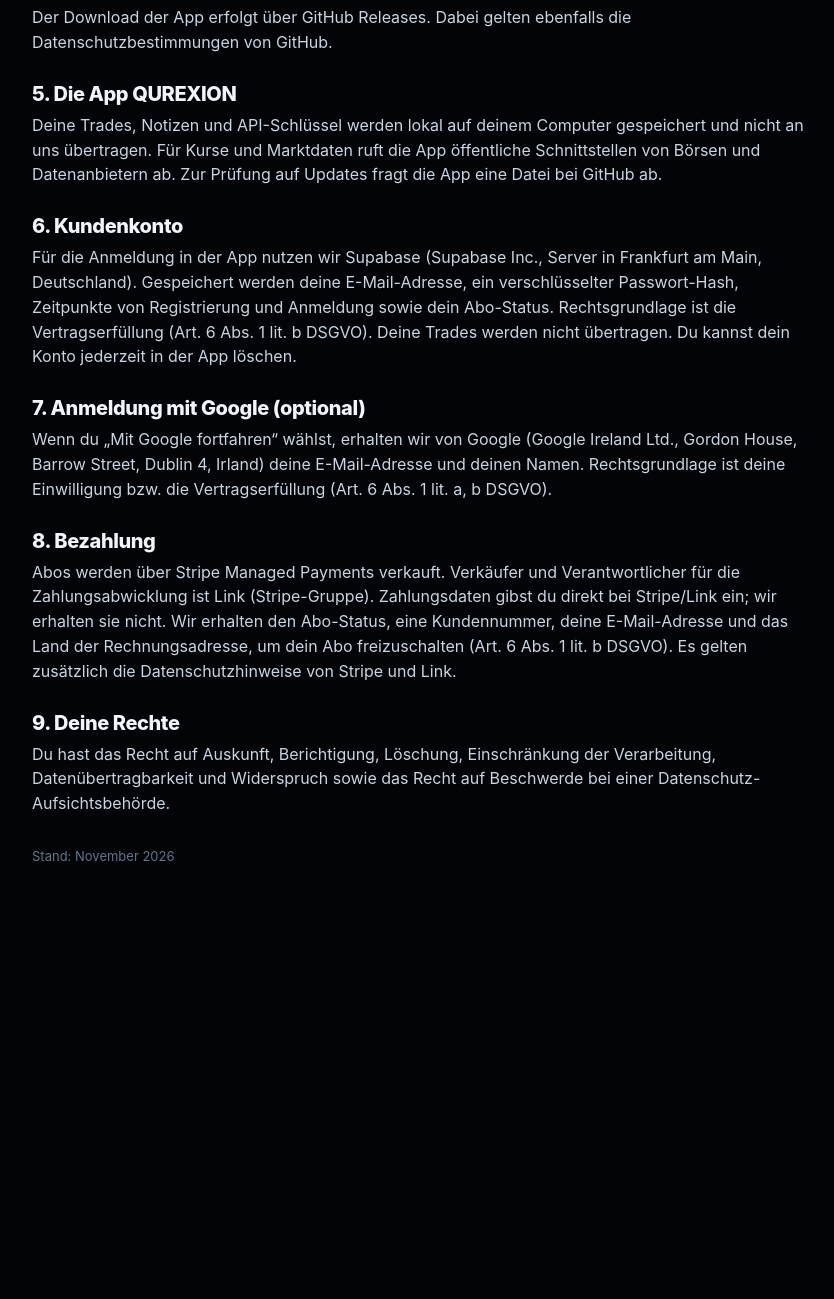
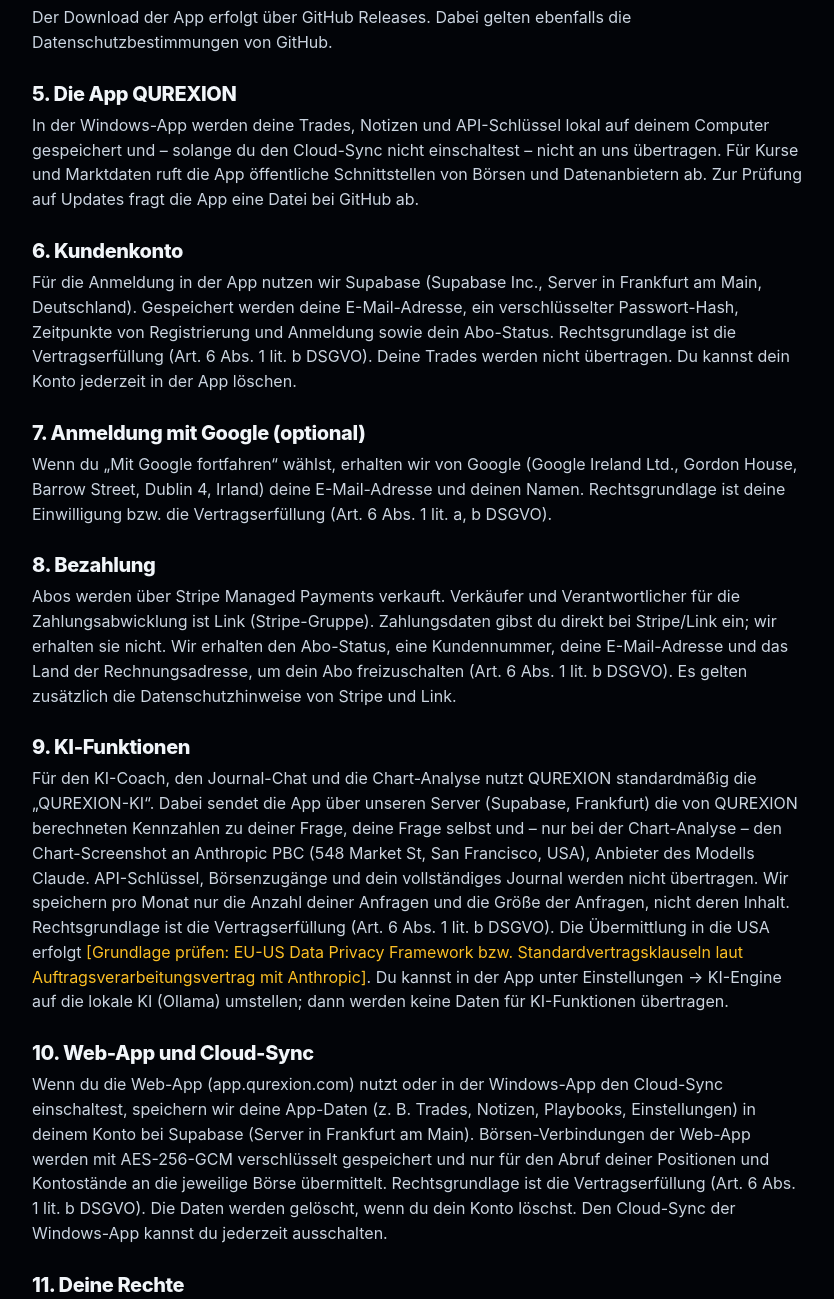
Before and after one commit to QurexionTracker/qurexion-website, a plain HTML site: page datenschutz.html in a window 1280 px wide. Shown: the part 627-1926 px from the top of the page, without its empty margins (222-1056 px from the left). Before the commit the page ends 1573 px from the top, so only its background shows below. Drawn offline with Linux system fonts and the light colour scheme.

Commit message:
Webseite: datenschutz.html

```diff
--- a/datenschutz.html
+++ b/datenschutz.html
@@ -157,14 +157,18 @@ footer a:hover{color:#fff}
 <h2>4. Download der App</h2>
 <p>Der Download der App erfolgt über GitHub Releases. Dabei gelten ebenfalls die Datenschutzbestimmungen von GitHub.</p>
 <h2>5. Die App QUREXION</h2>
-<p>Deine Trades, Notizen und API-Schlüssel werden lokal auf deinem Computer gespeichert und nicht an uns übertragen. Für Kurse und Marktdaten ruft die App öffentliche Schnittstellen von Börsen und Datenanbietern ab. Zur Prüfung auf Updates fragt die App eine Datei bei GitHub ab.</p>
+<p>In der Windows-App werden deine Trades, Notizen und API-Schlüssel lokal auf deinem Computer gespeichert und – solange du den Cloud-Sync nicht einschaltest – nicht an uns übertragen. Für Kurse und Marktdaten ruft die App öffentliche Schnittstellen von Börsen und Datenanbietern ab. Zur Prüfung auf Updates fragt die App eine Datei bei GitHub ab.</p>
 <h2>6. Kundenkonto</h2>
 <p>Für die Anmeldung in der App nutzen wir Supabase (Supabase Inc., Server in Frankfurt am Main, Deutschland). Gespeichert werden deine E-Mail-Adresse, ein verschlüsselter Passwort-Hash, Zeitpunkte von Registrierung und Anmeldung sowie dein Abo-Status. Rechtsgrundlage ist die Vertragserfüllung (Art. 6 Abs. 1 lit. b DSGVO). Deine Trades werden nicht übertragen. Du kannst dein Konto jederzeit in der App löschen.</p>
 <h2>7. Anmeldung mit Google (optional)</h2>
 <p>Wenn du „Mit Google fortfahren“ wählst, erhalten wir von Google (Google Ireland Ltd., Gordon House, Barrow Street, Dublin 4, Irland) deine E-Mail-Adresse und deinen Namen. Rechtsgrundlage ist deine Einwilligung bzw. die Vertragserfüllung (Art. 6 Abs. 1 lit. a, b DSGVO).</p>
 <h2>8. Bezahlung</h2>
 <p>Abos werden über Stripe Managed Payments verkauft. Verkäufer und Verantwortlicher für die Zahlungsabwicklung ist Link (Stripe-Gruppe). Zahlungsdaten gibst du direkt bei Stripe/Link ein; wir erhalten sie nicht. Wir erhalten den Abo-Status, eine Kundennummer, deine E-Mail-Adresse und das Land der Rechnungsadresse, um dein Abo freizuschalten (Art. 6 Abs. 1 lit. b DSGVO). Es gelten zusätzlich die Datenschutzhinweise von Stripe und Link.</p>
-<h2>9. Deine Rechte</h2>
+<h2>9. KI-Funktionen</h2>
+<p>Für den KI-Coach, den Journal-Chat und die Chart-Analyse nutzt QUREXION standardmäßig die „QUREXION-KI“. Dabei sendet die App über unseren Server (Supabase, Frankfurt) die von QUREXION berechneten Kennzahlen zu deiner Frage, deine Frage selbst und – nur bei der Chart-Analyse – den Chart-Screenshot an Anthropic PBC (548 Market St, San Francisco, USA), Anbieter des Modells Claude. API-Schlüssel, Börsenzugänge und dein vollständiges Journal werden nicht übertragen. Wir speichern pro Monat nur die Anzahl deiner Anfragen und die Größe der Anfragen, nicht deren Inhalt. Rechtsgrundlage ist die Vertragserfüllung (Art. 6 Abs. 1 lit. b DSGVO). Die Übermittlung in die USA erfolgt <span class="ph">[Grundlage prüfen: EU-US Data Privacy Framework bzw. Standardvertragsklauseln laut Auftragsverarbeitungsvertrag mit Anthropic]</span>. Du kannst in der App unter Einstellungen → KI-Engine auf die lokale KI (Ollama) umstellen; dann werden keine Daten für KI-Funktionen übertragen.</p>
+<h2>10. Web-App und Cloud-Sync</h2>
+<p>Wenn du die Web-App (app.qurexion.com) nutzt oder in der Windows-App den Cloud-Sync einschaltest, speichern wir deine App-Daten (z. B. Trades, Notizen, Playbooks, Einstellungen) in deinem Konto bei Supabase (Server in Frankfurt am Main). Börsen-Verbindungen der Web-App werden mit AES-256-GCM verschlüsselt gespeichert und nur für den Abruf deiner Positionen und Kontostände an die jeweilige Börse übermittelt. Rechtsgrundlage ist die Vertragserfüllung (Art. 6 Abs. 1 lit. b DSGVO). Die Daten werden gelöscht, wenn du dein Konto löschst. Den Cloud-Sync der Windows-App kannst du jederzeit ausschalten.</p>
+<h2>11. Deine Rechte</h2>
 <p>Du hast das Recht auf Auskunft, Berichtigung, Löschung, Einschränkung der Verarbeitung, Datenübertragbarkeit und Widerspruch sowie das Recht auf Beschwerde bei einer Datenschutz-Aufsichtsbehörde.</p>
 <p style="margin-top:30px;color:#64748b;font-size:13px">Stand: November 2026</p>
 </main></body></html>
```
